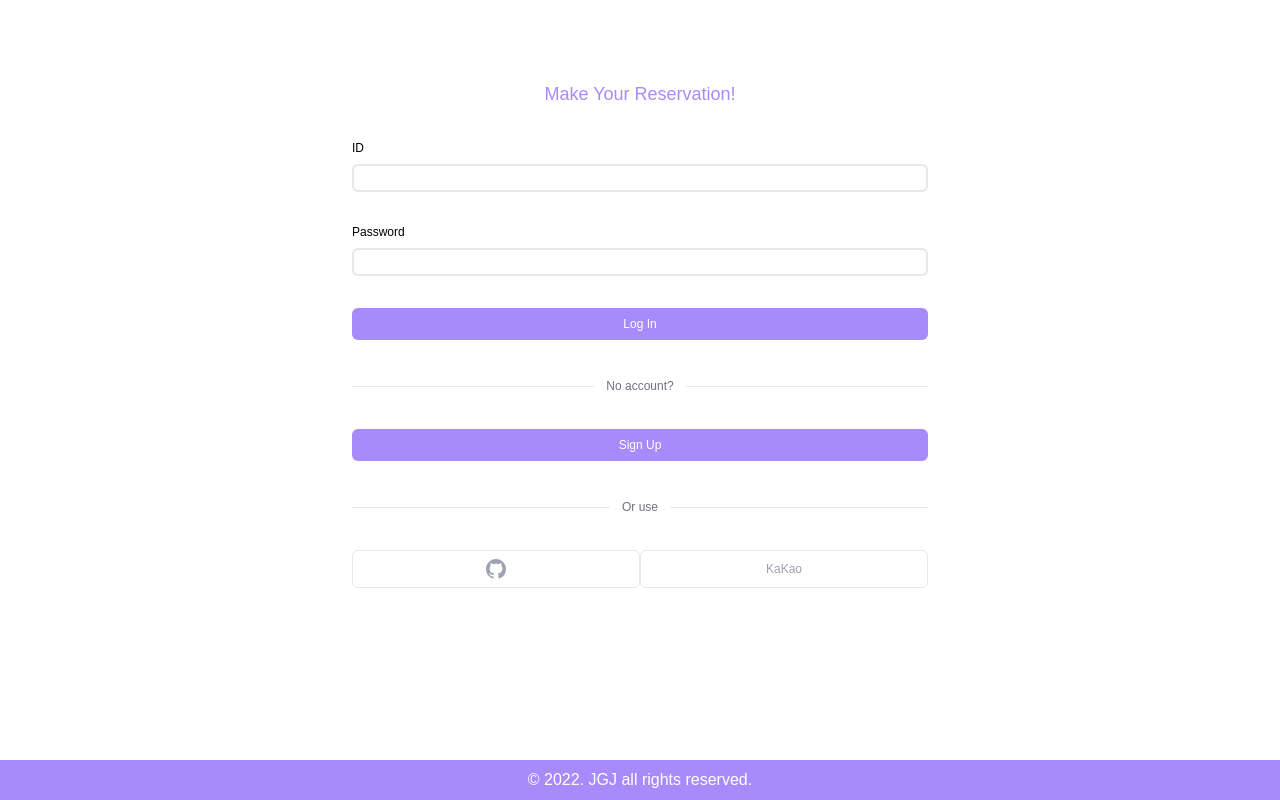
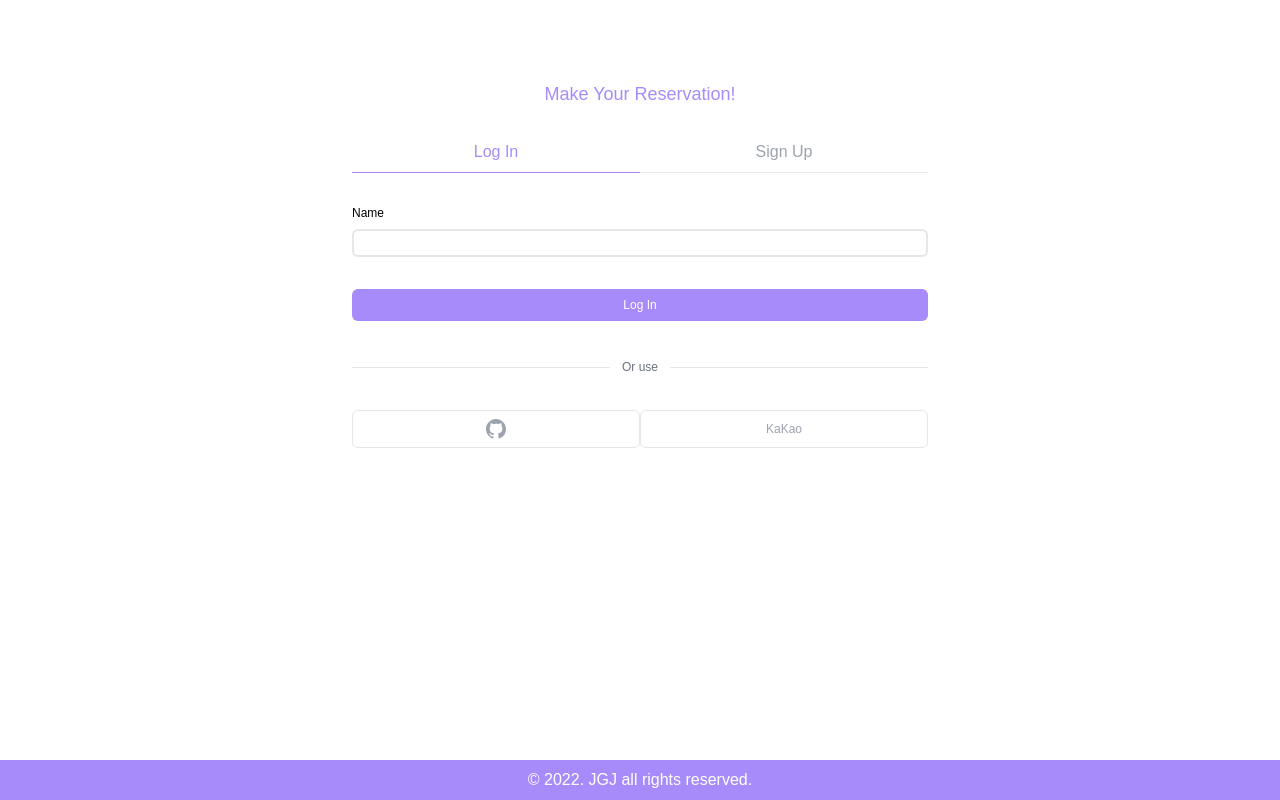
Before and after one commit to mathcom-js/reservation-site, a Next.js app: page /login in a window 1280 px wide. Built offline with nearby package versions, Linux system fonts and the light colour scheme.

Commit message:
add: Add login/signup verification using API

```diff
--- a/components/Input.tsx
+++ b/components/Input.tsx
@@ -1,9 +1,12 @@
+import { UseFormRegisterReturn } from "react-hook-form";
+
 interface InputProps {
   name: string;
   isPassword?: boolean;
+  register?: UseFormRegisterReturn;
 }
 
-export function Input({ name, isPassword }: InputProps) {
+export function Input({ name, isPassword, register }: InputProps) {
   return (
     <div className="flex flex-col space-y-2">
       <span className="text-xs">{name}</span>
@@ -11,6 +14,7 @@ export function Input({ name, isPassword }: InputProps) {
       <input
         className="focus:outline-none focus:border-violet-400 border-2 border-gray-200 rounded-md pl-1.5"
         type={isPassword ? "password" : "text"}
+        {...register}
       />
     </div>
   );
--- /dev/null
+++ b/pages/api/user.tsx
@@ -0,0 +1,43 @@
+import { NextApiRequest, NextApiResponse } from "next";
+import { PrismaClient } from "@prisma/client";
+
+const client = new PrismaClient();
+
+export default async function handler(
+  req: NextApiRequest,
+  res: NextApiResponse
+) {
+  if (req.method === "GET") {
+    const {
+      query: { name },
+    } = req;
+
+    const foundUser = await client.user.findUnique({
+      where: {
+        username: name.toString(),
+      },
+    });
+
+    res.json({ ok: true, foundUser });
+  }
+
+  if (req.method === "POST") {
+    const {
+      body: {
+        data: { name },
+      },
+    } = req;
+
+    try {
+      const newUser = await client.user.create({
+        data: {
+          username: name,
+        },
+      });
+
+      res.json({ ok: true, newUser });
+    } catch (error) {
+      res.json({ ok: false, error });
+    }
+  }
+}
--- a/pages/login.tsx
+++ b/pages/login.tsx
@@ -1,24 +1,110 @@
+import { User } from "@prisma/client";
+import axios from "axios";
+import { useRouter } from "next/router";
+import { useState } from "react";
+import { useForm } from "react-hook-form";
 import Button from "../components/Button";
 import { Input } from "../components/Input";
+import { cls } from "../libs/utils";
+
+interface LoginForm {
+  name: string;
+}
+
+interface LoginReturn {
+  data: {
+    ok: boolean;
+    foundUser: User;
+  };
+}
+
+interface SignReturn {
+  data: {
+    ok: boolean;
+    newUser?: User;
+    error?: any;
+  };
+}
 
 export default function Login() {
+  const [method, setMethod] = useState<"LogIn" | "SignUp">("LogIn");
+  const router = useRouter();
+  const { register, handleSubmit } = useForm<LoginForm>();
+
+  const setSignUp = () => {
+    setMethod("SignUp");
+  };
+  const setLogIn = () => {
+    setMethod("LogIn");
+  };
+
+  const onValid = async ({ name }: LoginForm) => {
+    if (method === "LogIn") {
+      const { data }: LoginReturn = await axios.get(`/api/user?name=${name}`);
+      if (!data.foundUser) {
+        alert("No user!");
+      } else {
+        router.push("/");
+      }
+    } else {
+      const { data }: SignReturn = await axios.post("/api/user", {
+        headers: { "Content-Type": "application/json" },
+        data: {
+          name,
+        },
+      });
+
+      if (!data.newUser) {
+        alert("Duplicate name!");
+      } else {
+        router.push("/");
+      }
+    }
+  };
+
   return (
     <div className="max-w-xl w-full flex flex-col mx-auto mt-20 space-y-8">
       <h1 className="text-center text-lg text-violet-400">
         Make Your Reservation!
       </h1>
-      <Input name="ID" />
-      <Input name="Password" isPassword />
-      <Button text="Log In" />
-      <div>
-        <div className="border-t border-gray-200 w-full relative top-3.5 -z-10" />
-        <div className="text-center">
-          <span className="text-xs text-gray-500 bg-white px-3">
-            No account?
-          </span>
-        </div>
+
+      <div className="grid grid-cols-2">
+        <button
+          className={cls(
+            method === "LogIn"
+              ? "text-violet-400 border-violet-400"
+              : "text-gray-400",
+            "border-b pb-2"
+          )}
+          onClick={setLogIn}
+        >
+          Log In
+        </button>
+        <button
+          className={cls(
+            method === "SignUp"
+              ? "text-violet-400 border-violet-400"
+              : "text-gray-400",
+            "border-b pb-2"
+          )}
+          onClick={setSignUp}
+        >
+          Sign Up
+        </button>
       </div>
-      <Button text="Sign Up" />
+
+      <form
+        onSubmit={handleSubmit(onValid)}
+        className="flex flex-col space-y-8"
+      >
+        <Input register={register("name")} name="Name" />
+        {method === "LogIn" ? (
+          <Button text="Log In" />
+        ) : (
+          <Button text="Sign Up" />
+        )}
+      </form>
+
       <div>
         <div className="border-t border-gray-200 w-full relative top-3.5 -z-10" />
         <div className="text-center">
```
